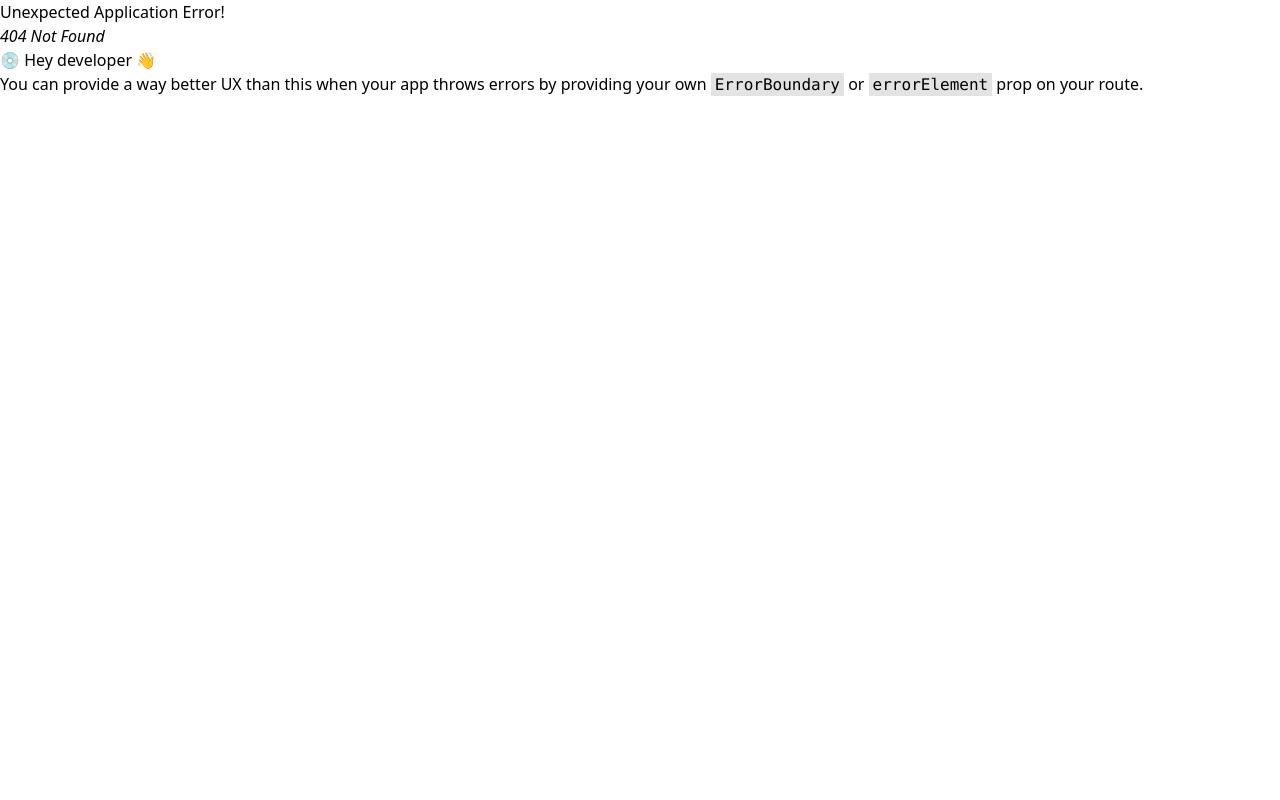
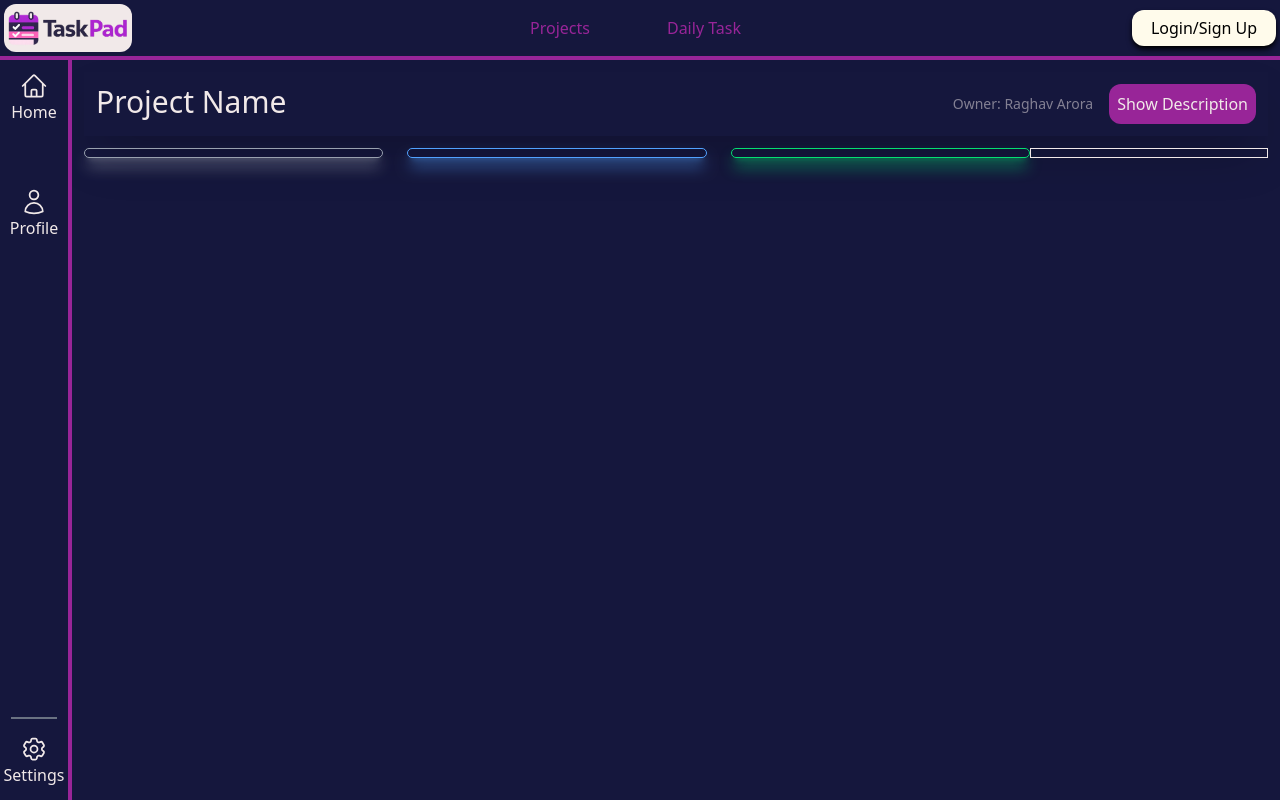
Before and after one commit to Raghav1825/TaskPad, a React (Vite) app: page /projects/1 in a window 1280 px wide. Before the commit this address had no page. Built offline with nearby package versions, Linux system fonts and the light colour scheme.

Commit message:
Add kanban board page

```diff
--- /dev/null
+++ b/src/Components/Board/MainBoard.jsx
@@ -0,0 +1,118 @@
+import { useParams } from "react-router-dom";
+import { useState } from "react";
+import { ExclamationCircleIcon } from "@heroicons/react/24/outline";
+import TaskNotStarted from "./TaskNotStarted";
+import TaskInProgress from "./TaskInProgress";
+import TaskDone from "./TaskDone";
+function MainBoard(){
+    const {projectId}=useParams();
+
+    const [descriptionDisplay,setDescriptionDisplay]=useState(false);
+
+    const handleDescriptionDispay=()=>{
+        setDescriptionDisplay((prev)=>(!prev));
+    }
+
+    // Sample task data. Keep taskStatus values stable for filtering and DND later.
+    const [sampleTasks,setSampleTasks] = useState([
+        {
+            id: "task-1",
+            taskName: "Create project dashboard",
+            taskDescription: "Build the main dashboard layout with project summary, owner details, and board navigation.",
+            taskStatus: "not started",
+            addedBy: "Raghav Arora",
+            editedBy: null,
+            activityText: "Raghav Arora added this task",
+        },
+        {
+            id: "task-2",
+            taskName: "Design task cards",
+            taskDescription: "Create the card UI that shows task name, description preview, status, and member activity.",
+            taskStatus: "in progress",
+            addedBy: "Aarav Sharma",
+            editedBy: "Raghav Arora",
+            activityText: "Raghav Arora edited this task",
+        },
+        {
+            id: "task-3",
+            taskName: "Set up project routes",
+            taskDescription: "Connect board pages with route params so each project can open its own kanban board.",
+            taskStatus: "done",
+            addedBy: "Neha Verma",
+            editedBy: "Aarav Sharma",
+            activityText: "Aarav Sharma edited this task",
+        },
+        {
+            id: "task-4",
+            taskName: "Add drag and drop support",
+            taskDescription: "Allow tasks to move between Not Started, In Progress, and Done columns.",
+            taskStatus: "not started",
+            addedBy: "Raghav Arora",
+            editedBy: null,
+            activityText: "Raghav Arora added this task",
+        },
+    ]);
+
+    const notStartedTasks = sampleTasks.filter((task) => task.taskStatus === "not started");
+    const inProgressTasks = sampleTasks.filter((task) => task.taskStatus === "in progress");
+    const doneTasks = sampleTasks.filter((task) => task.taskStatus === "done");
+
+    const handleStatusChange=(id,newStatus)=>{
+        setSampleTasks((prev)=>(
+            prev.map((task)=>task.id===id?{...task,taskStatus:newStatus}:task)
+        ));
+    }
+
+    const DeleteTask=(id)=>{
+        setSampleTasks((prev)=>prev.filter((task)=>task.id!==id));
+    }
+
+    return(
+        <div className="w-full h-full p-1">
+                <div className="w-full shadow-2xl flex flex-col mb-3">
+                    <div className="w-full flex justify-between p-3">
+                        <p className="text-3xl">Project Name</p>
+
+                        <div className="flex gap-4 items-center">
+                            <p className="text-on-surface/50 text-sm sm:block hidden">Owner: Raghav Arora</p>
+                            <button onClick={handleDescriptionDispay} className="cursor-pointer bg-primary p-2 rounded-xl">{!descriptionDisplay?"Show Description":"Hide Description"}</button>
+                            <ExclamationCircleIcon className="w-9 h-9 sm:hidden"/>
+                        </div>
+                    </div>
+
+                    {descriptionDisplay&&
+                        <div className="flex flex-col p-3 text-on-surface/50 text-xs">
+                            <p className="underline underline-offset-2">Description:</p>
+                            <p>Lorem ipsum dolor sit amet consectetur adipisicing elit. Voluptates error nulla nesciunt
+                            magni assumenda quidem, omnis excepturi tenetur beatae ipsum sint quia eaque illo, nihil
+                            necessitatibus. Doloribus totam quae id!</p>
+                        </div>
+                    }
+                </div>
+
+                <div className="w-full flex-1 min-h-0 flex ">
+                    <div className="w-6xl flex gap-6">
+                        <TaskNotStarted
+                            tasks={notStartedTasks}
+                            statusChange={handleStatusChange}
+                            taskDeletion={DeleteTask}
+                        />
+                        <TaskInProgress
+                            tasks={inProgressTasks}
+                            statusChange={handleStatusChange}
+                            taskDeletion={DeleteTask}
+                        />
+                        <TaskDone
+                            tasks={doneTasks}
+                            statusChange={handleStatusChange}
+                            taskDeletion={DeleteTask}
+                        />
+                    </div>
+                    <div className="w-2xs border p-1">
+
+                    </div>
+                </div>
+        </div>
+    )
+}
+export default MainBoard
--- /dev/null
+++ b/src/Components/Board/TaskDone.jsx
@@ -0,0 +1,10 @@
+
+function TaskDone(){
+
+    return(
+        <div className="w-1/3 rounded-xl border border-green-400 shadow-lg shadow-green-400">
+
+        </div>
+    )
+}
+export default TaskDone
--- /dev/null
+++ b/src/Components/Board/TaskInProgress.jsx
@@ -0,0 +1,10 @@
+
+function TaskInProgress(){
+
+    return(
+        <div className="w-1/3 rounded-xl border border-blue-400 shadow-lg shadow-blue-400">
+
+        </div>
+    )
+}
+export default TaskInProgress
--- /dev/null
+++ b/src/Components/Board/TaskNotStarted.jsx
@@ -0,0 +1,10 @@
+
+function TaskNotStarted(){
+
+    return(
+        <div className="w-1/3 rounded-xl border border-gray-400 shadow-lg shadow-gray-400">
+
+        </div>
+    )
+}
+export default TaskNotStarted
--- a/src/Components/NavBar.jsx
+++ b/src/Components/NavBar.jsx
@@ -39,14 +39,14 @@ function NavBar({ isLoggedIn, setIsLoggedIn }){
             </div>
             {/* Login Button*/}
             {!isLoggedIn &&
-                <button className="hidden md:block h-9 w-36 bg-on-surface text-black rounded-xl shadow-md shadow-black hover:scale-105 ease-in-out duration-200" onClick={handleLogin}>
+                <button className="hidden md:block h-9 w-36 bg-btn-login-bg text-btn-login-text rounded-xl shadow-md shadow-black hover:scale-105 ease-in-out duration-200" onClick={handleLogin}>
                     Login/Sign Up
                 </button>
             }
             {/* Profile */}
             {isLoggedIn &&
                 <div className="hidden md:block">
-                    <UserCircleIcon className="w-9 h-9 text-logo-bg" />
+                    <UserCircleIcon className="w-9 h-9 text-btn-login-bg" />
                 </div>
             }
         </div>
--- a/src/Components/Projects/ProjectCard.jsx
+++ b/src/Components/Projects/ProjectCard.jsx
@@ -1,7 +1,7 @@
 import { useState } from "react";
 import { PencilIcon } from "@heroicons/react/24/outline";
 import EditProjectModal from "../Modals/EditProjectModal";
-function ProjectCard({projectData,index,handelProjectStatusChange,handleProjectEdit}){
+function ProjectCard({projectData,index,handelProjectStatusChange,handleProjectEdit,onOpenProject}){
     const typesOfStatus=["Not Started","In Progress","Done"];
 
     const getStatusStyle=(status)=>{
@@ -24,7 +24,7 @@ function ProjectCard({projectData,index,handelProjectStatusChange,handleProjectE
 
     return(
         <>
-            <div className={`shadow-md shadow-primary rounded-2xl w-full md:w-56 lg:w-xs h-48 lg:h-52 flex flex-col hover:scale-105 duration-200 ease-in-out gap-2 ${getStatusStyle(projectData.projectStatus)}`}>
+            <div onClick={onOpenProject} className={`shadow-md shadow-primary rounded-2xl w-full md:w-56 lg:w-xs h-48 lg:h-52 flex flex-col hover:scale-105 duration-200 ease-in-out gap-2 ${getStatusStyle(projectData.projectStatus)}`}>
                 <div className="w-full h-12 p-2 text-xl">
                     <p>{projectData.projectName}</p>
                 </div>
@@ -32,7 +32,7 @@ function ProjectCard({projectData,index,handelProjectStatusChange,handleProjectE
                     <p className="underline underline-offset-4 decoration-dashed">Description</p>
                     <p className="text-sm text-on-surface/50">{projectData.projectDescription}</p>
                 </div>
-                <div className="p-2 w-full flex justify-between">
+                <div className="p-2 w-full flex justify-between" onClick={(e) => e.stopPropagation()}>
                     <div className="text-sm md:text-md flex items-center gap-1">
                         <label>Status: </label>
                         <select className="bg-primary rounded-lg cursor-pointer"  value={projectData.projectStatus}
--- a/src/Components/Projects/Projects.jsx
+++ b/src/Components/Projects/Projects.jsx
@@ -4,45 +4,55 @@ import ProjectCard from "./ProjectCard";
 import { PlusIcon } from "@heroicons/react/24/outline";
 import ProjectModal from "../Modals/ProjectModal";
 import ProjectsAnalysisSection from "./ProjectsAnalysisSection";
+import { useNavigate } from "react-router-dom";
 function Project(){
     const {isLoggedIn}=useOutletContext();
+    const navigate=useNavigate();
     const [projects, setProjects] = useState([
         {
+            projectId:1,
             projectName: "Matlab",
             projectDescription: "Working on MATLAB programs and simulations for academic assignments and problem solving.",
             projectStatus: "Not Started"
         },
         {
+            projectId:2,
             projectName: "DAA",
             projectDescription: "Studying Design and Analysis of Algorithms including sorting, graph algorithms, and complexity.",
             projectStatus: "Not Started"
         },
         {
+            projectId:3,
             projectName: "Expense Website",
             projectDescription: "Building a web app to track expenses with features like adding, editing, and visualizing spending.",
             projectStatus: "Not Started"
         },
         {
+            projectId:4,
             projectName: "Spring Boot Learning",
             projectDescription: "Learning backend development using Spring Boot, REST APIs, and database integration.",
             projectStatus: "Not Started"
         },
         {
+            projectId:5,
             projectName: "ML Learning",
             projectDescription: "Exploring machine learning concepts including regression, classification, and model training.",
             projectStatus: "Not Started"
         },
         {
+            projectId:6,
             projectName: "KanBan Board Website",
             projectDescription: "Developing a Kanban board using React and Tailwind with task management and project tracking features.",
             projectStatus: "Not Started"
         },
         {
+            projectId:7,
             projectName: "ML Learning",
             projectDescription: "Exploring machine learning concepts including regression, classification, and model training.",
             projectStatus: "Not Started"
         },
         {
+            projectId:8,
             projectName: "KanBan Board Website",
             projectDescription: "Developing a Kanban board using React and Tailwind with task management and project tracking features.",
             projectStatus: "Not Started"
@@ -130,11 +140,12 @@ function Project(){
                             {
                                 projects.map((project,index)=>
                                     <ProjectCard
-                                    key={index}
+                                    key={project.projectId}
                                     projectData={project}
                                     index={index}
                                     handelProjectStatusChange={handelProjectStatusChange}
                                     handleProjectEdit={handleProjectEdit}
+                                    onOpenProject={()=>navigate(`/projects/${project.projectId}`)}
                                     />
                                 )
                             }
--- a/src/Components/SlideMenu.jsx
+++ b/src/Components/SlideMenu.jsx
@@ -13,7 +13,7 @@ function SlideMenu({onClose,openStatus,isLoggedIn,closeLogin}){
                 </div>
                 <div className="flex flex-col gap-10 text-3xl">
                     {!isLoggedIn &&
-                    <button className="h-9 w-36 text-lg bg-on-surface text-black rounded-xl shadow-md shadow-black hover:scale-105 ease-in-out duration-200" onClick={closeLogin}>
+                    <button className="h-9 w-36 text-lg bg-btn-login-bg text-btn-login-text rounded-xl shadow-md shadow-black hover:scale-105 ease-in-out duration-200" onClick={closeLogin}>
                         Login/Sign Up
                     </button>
                     }
```
Also changed, not shown: src/main.jsx (+6 -1 lines).
